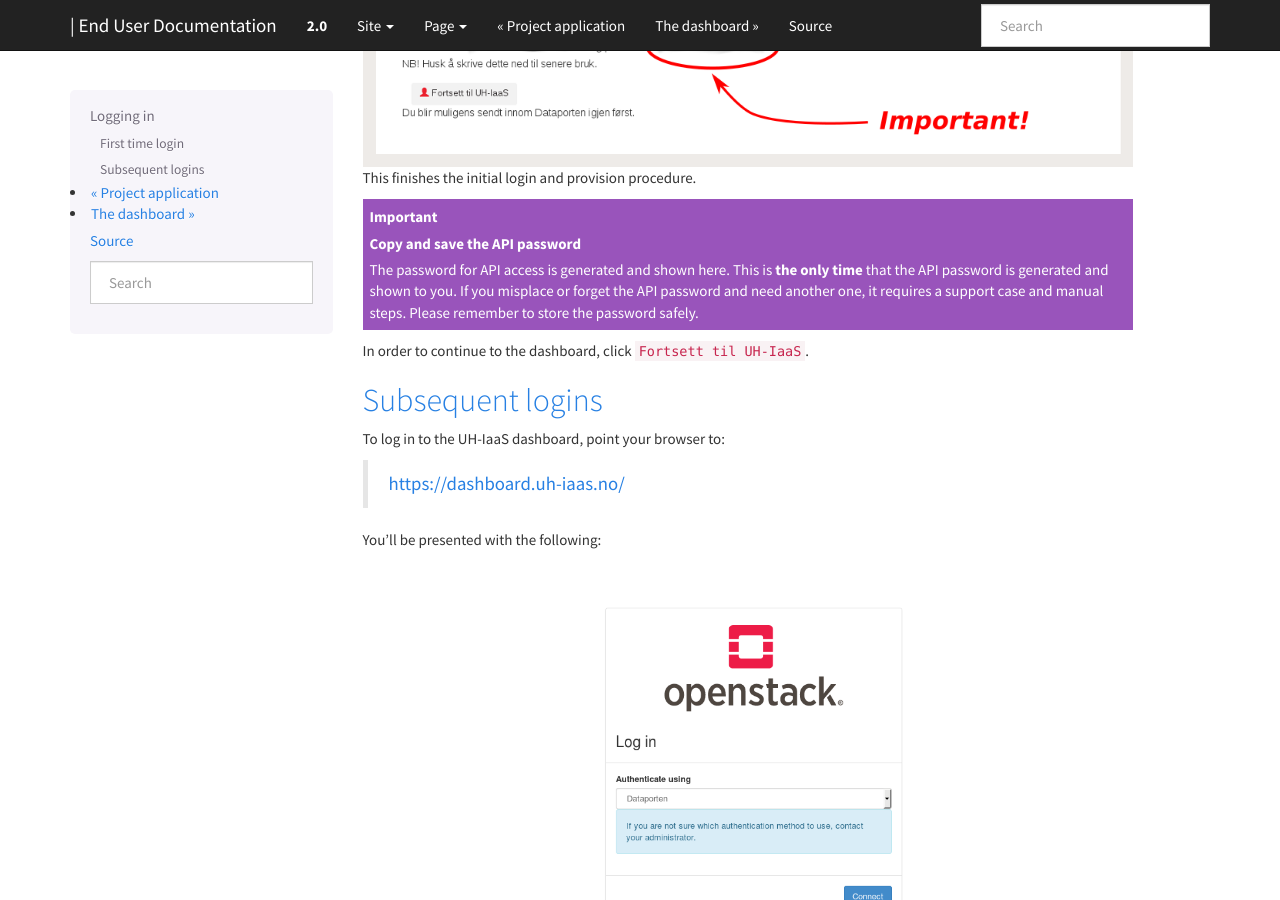
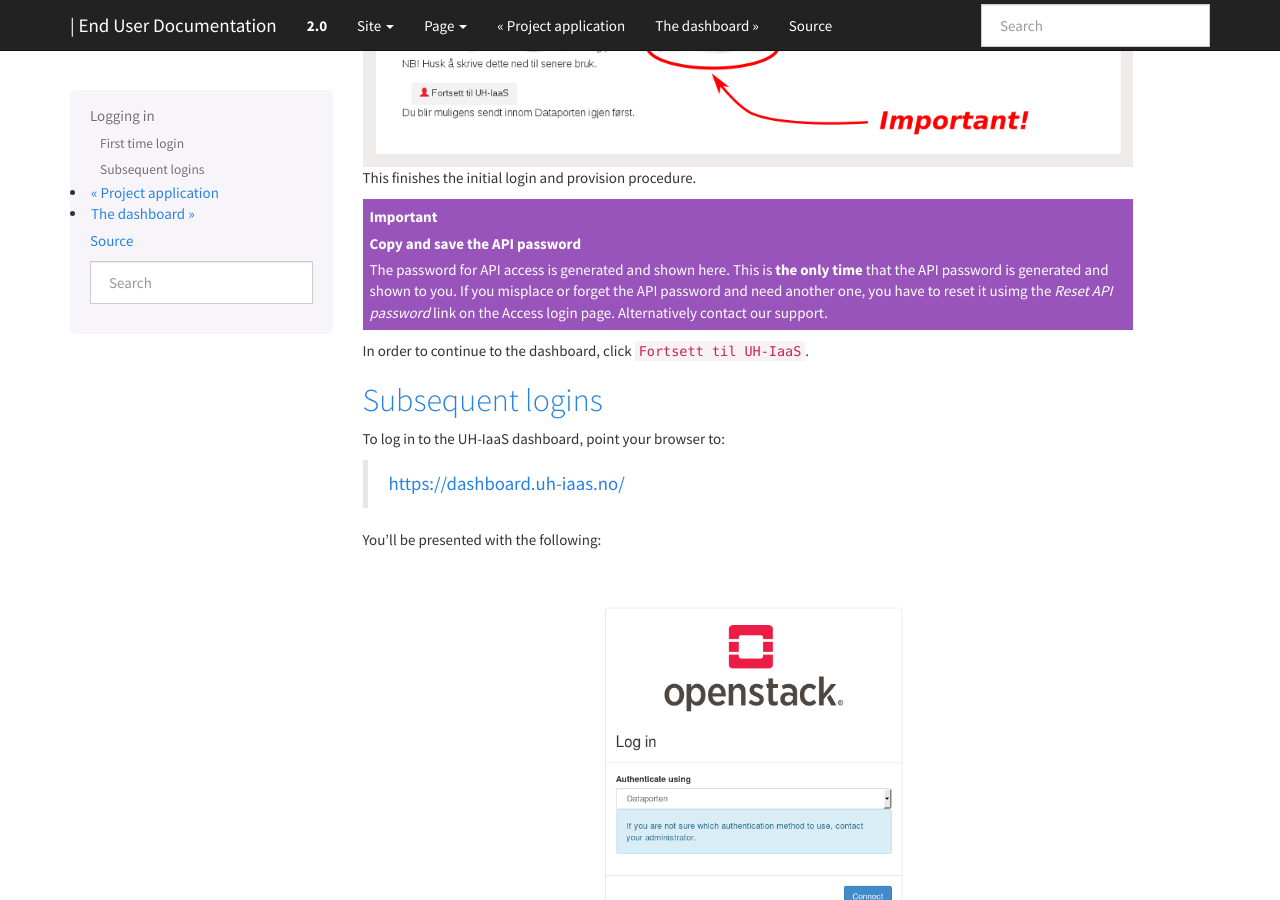
Before and after one commit to norcams/docs-enduser, a Sphinx documentation site: the page built from docs/login.rst, in a window 1280 px wide and 900 px high, scrolled down 2489 px. Built offline with Sphinx 7.4.7, drawn with Linux system fonts in a browser that asks for light colours.

Commit message:
Reflect the fact that we now have a reset API password link

```diff
--- a/docs/login.rst
+++ b/docs/login.rst
@@ -63,8 +63,8 @@ This finishes the initial login and provision procedure.
    The password for API access is generated and shown here. This
    is **the only time** that the API password is generated and shown
    to you. If you misplace or forget the API password and need another
-   one, it requires a support case and manual steps. Please remember
-   to store the password safely.
+   one, you have to reset it usimg the *Reset API password* link on the
+   Access login page. Alternatively contact our support.
 
 In order to continue to the dashboard, click ``Fortsett til UH-IaaS``.
 
```
